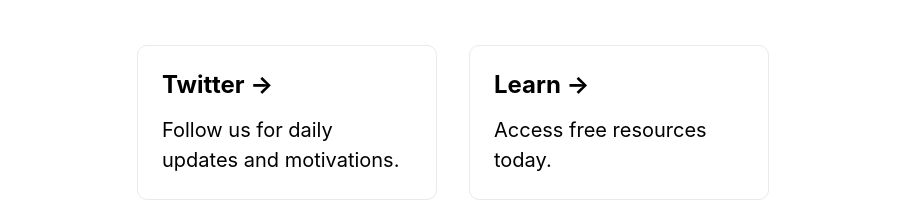
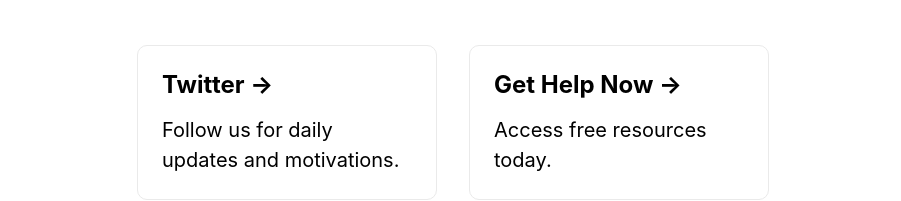
Before and after one commit to jcstein/Wellness-DAO, a Next.js app: page / in a window 1280 px wide. Shown: the part 288-489 px from the top of the page, without its empty margins (187-1088 px from the left). Built offline with nearby package versions, Linux system fonts and the light colour scheme.

Commit message:
Update index.js

```diff
--- a/pages/index.js
+++ b/pages/index.js
@@ -28,7 +28,7 @@
           </a>
 
           <a href="https://checkpoint.carrd.co/" className={styles.card}>
-            <h2>Learn &rarr;</h2>
+            <h2>Get Help Now &rarr;</h2>
             <p>Access free resources today.</p>
           </a>
 
```
